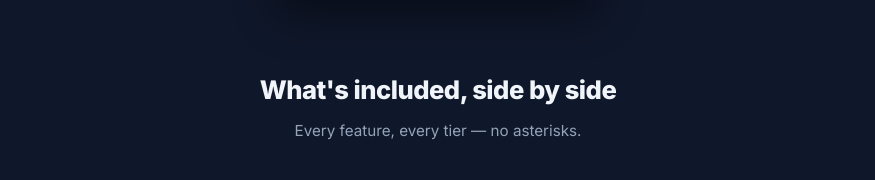
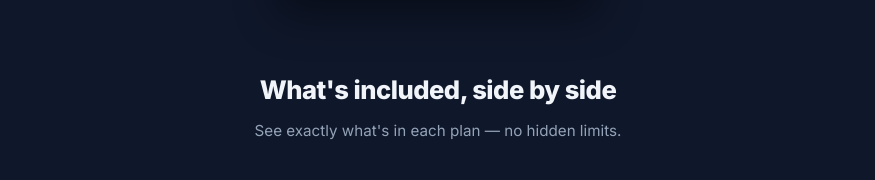
Before and after one commit to jgeorge1168-flipiq/flipiq, a website: page pricing.html in a window 1280 px wide. Shown: the part 1161-1341 px from the top of the page, without its empty margins (202-1077 px from the left). Drawn offline with Linux system fonts and the light colour scheme.

Commit message:
Add files via upload

```diff
--- a/pricing.html
+++ b/pricing.html
@@ -246,7 +246,7 @@
 <!-- COMPARISON TABLE -->
 <section class="compare-section">
   <h2>What's included, side by side</h2>
-  <p class="subtitle">Every feature, every tier — no asterisks.</p>
+  <p class="subtitle">See exactly what's in each plan — no hidden limits.</p>
   <table class="compare-table">
     <thead>
       <tr>
```
